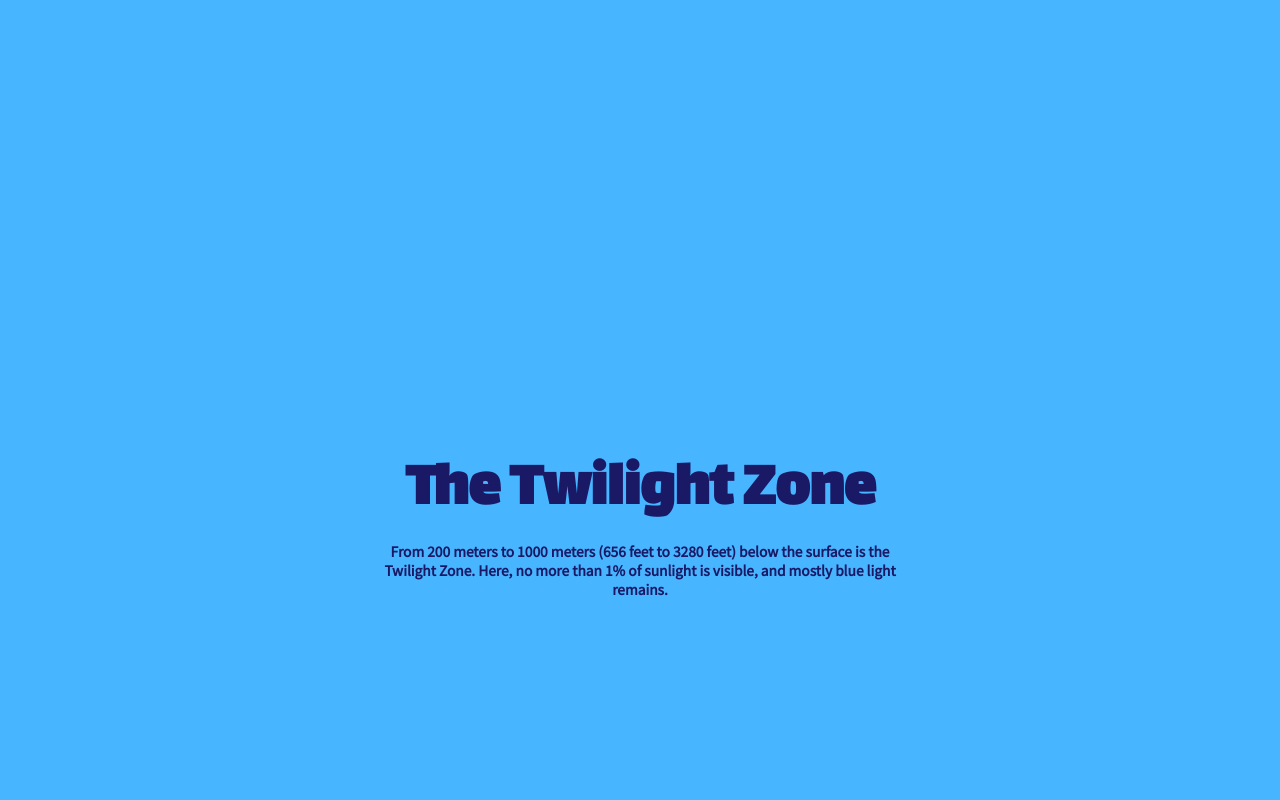
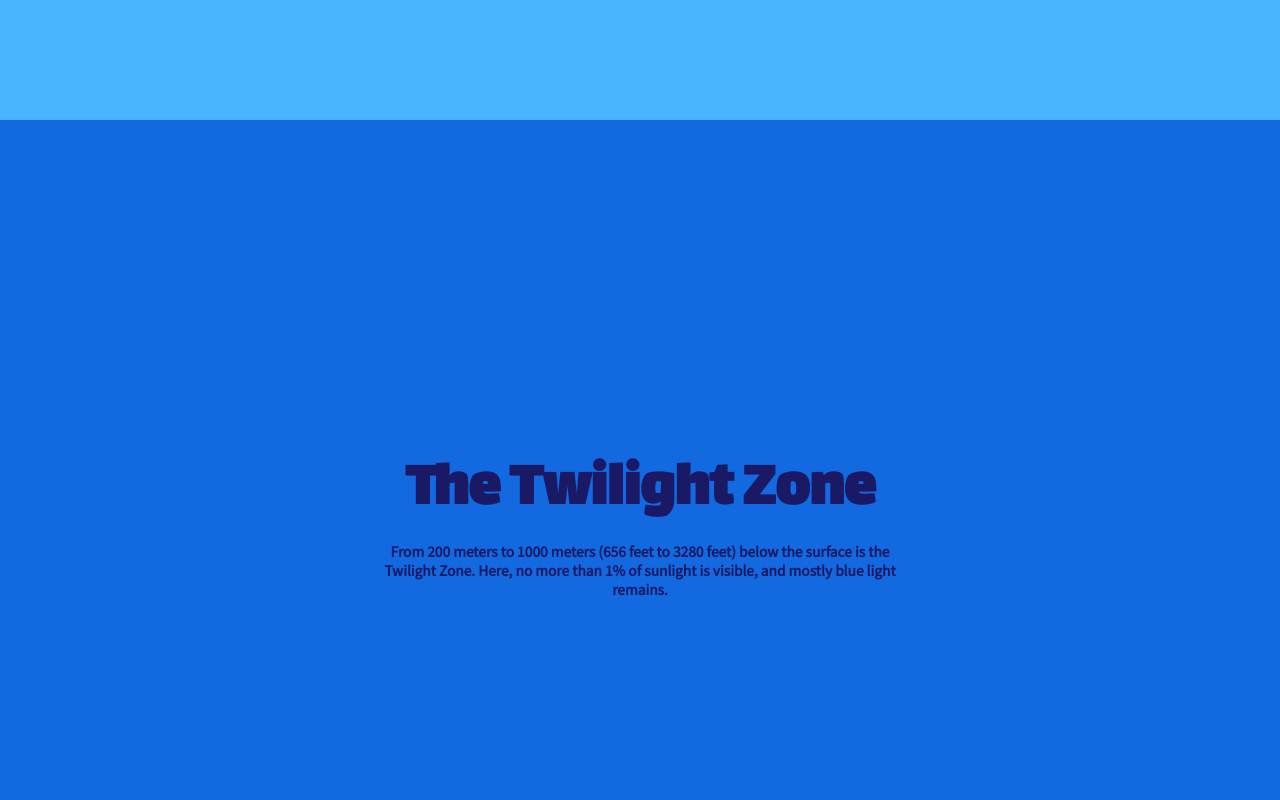
Before and after one commit to ChanGarrickT/DeepSea, a React (Create React App) app: page / in a window 1280 px wide. Shown: the part 1480-2280 px from the top of the page. Built offline with nearby package versions, Linux system fonts and the light colour scheme.

Commit message:
Fixed header/subtitle opacity issue

```diff
--- a/src/components/ZoneContainer.jsx
+++ b/src/components/ZoneContainer.jsx
@@ -2,19 +2,15 @@ import TitleContent from "./TitleContent";
 import ZoneContent from "./ZoneContent";
 
 function ZoneContainer(props) {
-    return (
-        <div>
-            {props.zoneName === "sky" ? (
-                <TitleContent />
-            ) : (
-                <ZoneContent
-                    zoneName={props.zoneName}
-                    prevZone={props.prevZone}
-                    id={props.id}
-                />
-            )}
-        </div>
-    );
+    if (props.zoneName === "sky") {
+        return <TitleContent />;
+    } else {
+        return <ZoneContent
+            zoneName={props.zoneName}
+            prevZone={props.prevZone}
+            id={props.id}
+        />;
+    }
 }
 
 export default ZoneContainer;
--- a/src/components/ZoneContent.jsx
+++ b/src/components/ZoneContent.jsx
@@ -8,15 +8,10 @@ import { ScrollTrigger } from "gsap/ScrollTrigger";
 gsap.registerPlugin(ScrollTrigger);
 
 export default function ZoneContent(props) {
-    const containerRef = useRef();
+    const containerRef = useRef(null);
 
     useLayoutEffect(() => {
-        // ScrollTrigger.create({
-        //     trigger: containerRef.current,
-        //     pin: true,
-        //     scrub: true,
-        // });
-
+        let ctx = gsap.context(() => {
             // Transition from the previous zone's background color
             // Applies only to second zone and beyond
             if (props.id > 1) {
@@ -30,6 +25,9 @@ export default function ZoneContent(props) {
                     },
                 });
             }
+        }, containerRef);
+
+        return () => ctx.revert();
     }, []);
 
     return (
--- a/src/components/ZoneIntro.jsx
+++ b/src/components/ZoneIntro.jsx
@@ -1,6 +1,37 @@
+import { useLayoutEffect, useRef } from "react";
+import { gsap } from "gsap";
+import { ScrollTrigger } from "gsap/ScrollTrigger";
+
+gsap.registerPlugin(ScrollTrigger);
+
 function ZoneIntro(props) {
+    const component = useRef(null);
+    const scrollTrigInfo = {
+        start: "top 70%",
+        end: "top 55%",
+        scrub: 1,
+    };
+
+    useLayoutEffect(() => {
+        let ctx = gsap.context((self) => {
+            const header = self.selector("h2")[0];
+            gsap.from(header, {
+                autoAlpha: 0,
+                scrollTrigger: { trigger: header, ...scrollTrigInfo },
+            });
+
+            const subtitle = self.selector("h4")[0];
+            gsap.from(subtitle, {
+                autoAlpha: 0,
+                scrollTrigger: { trigger: subtitle, ...scrollTrigInfo },
+            });
+        }, component);
+
+        return () => ctx.revert();
+    }, []);
+
     return (
-        <div>
+        <div ref={component}>
             <h2>{props.header}</h2>
             <h4>{props.subtitle}</h4>
         </div>
```
Lines whose indentation alone changed are shown as unchanged.
